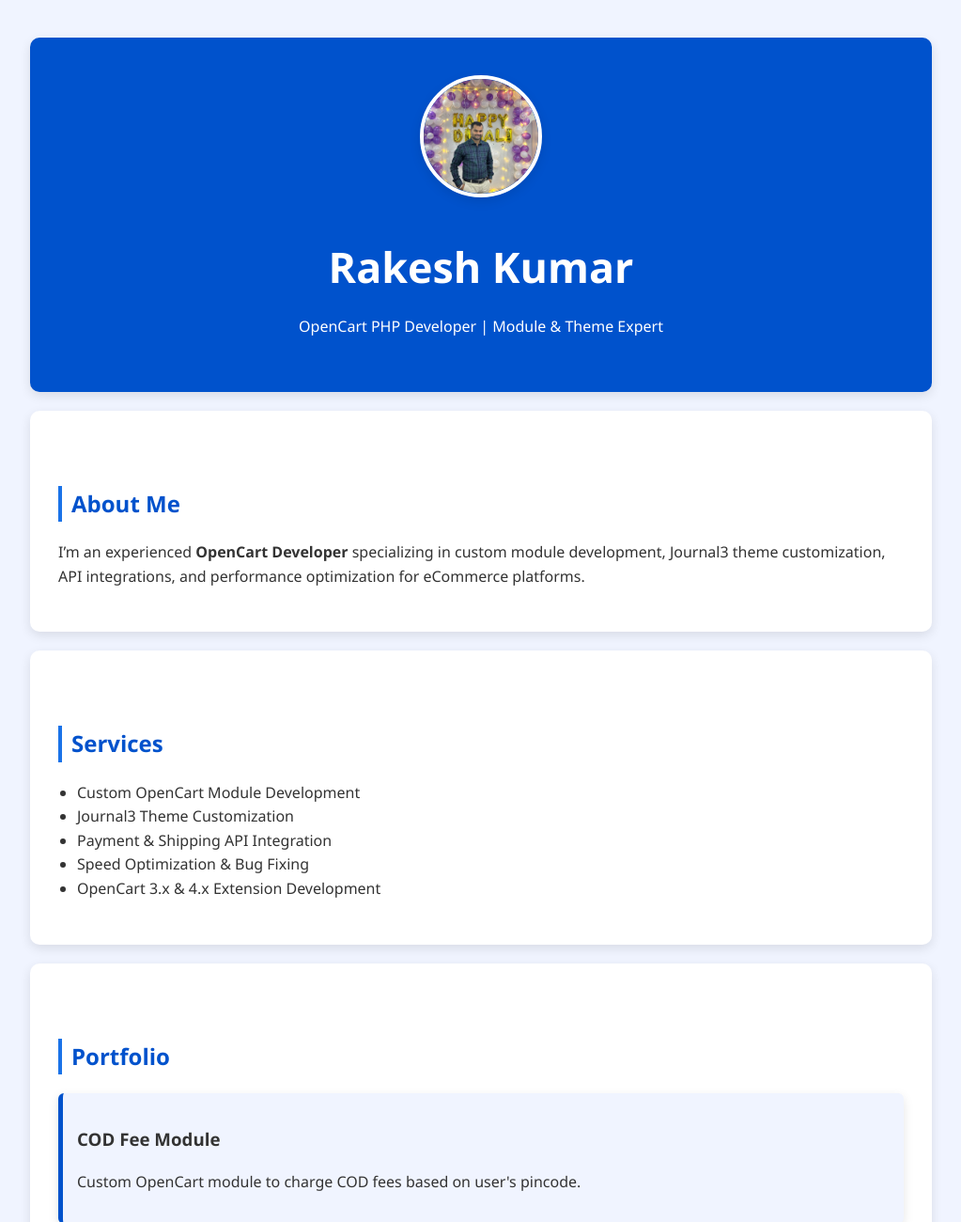
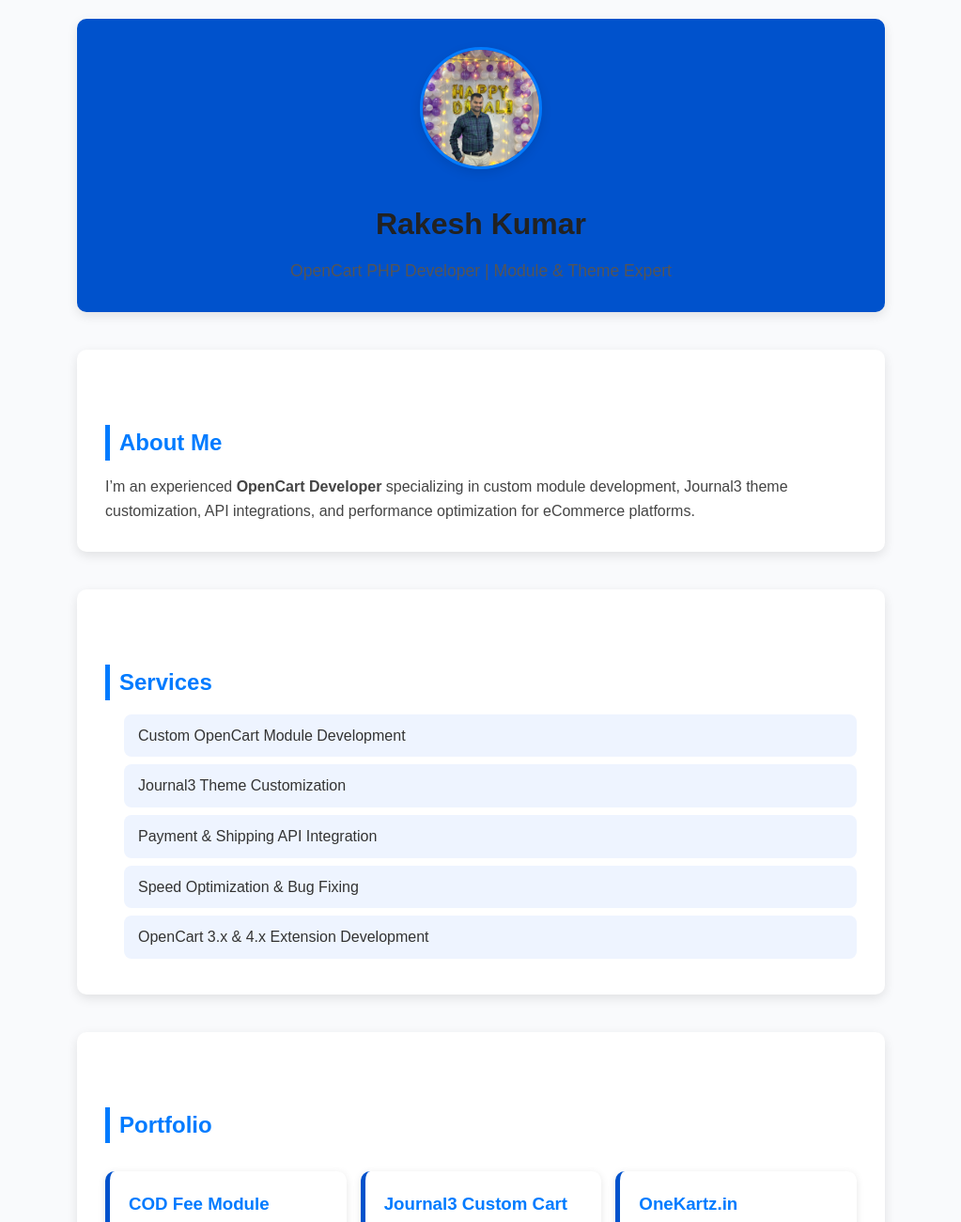
Before and after one commit to rakesh887/rakeshopencart, a plain HTML site: page index.html in a window 1280 px wide. Shown: the top 1300 px of the page at 94% size, without its empty margins (128-1151 px from the left). Drawn offline with Linux system fonts and the light colour scheme.

Commit message:
Update style.css

```diff
--- a/style.css
+++ b/style.css
@@ -88,3 +88,121 @@ footer {
   font-size: 0.9rem;
   color: #666;
 }
+
+/* Reset */
+* {
+  margin: 0;
+  padding: 0;
+  box-sizing: border-box;
+}
+
+body {
+  font-family: "Poppins", sans-serif;
+  background: #f9fafc;
+  color: #333;
+  line-height: 1.6;
+}
+
+.container {
+  max-width: 900px;
+  margin: 0 auto;
+  padding: 20px;
+}
+
+/* Header */
+header {
+  text-align: center;
+  padding: 30px 0;
+}
+
+.profile-img {
+  width: 130px;
+  height: 130px;
+  border-radius: 50%;
+  object-fit: cover;
+  border: 3px solid #007BFF;
+  margin-bottom: 15px;
+}
+
+h1 {
+  font-size: 2rem;
+  color: #222;
+}
+
+.tagline {
+  font-size: 1.1rem;
+  color: #555;
+}
+
+/* Sections */
+section {
+  margin-top: 40px;
+}
+
+h2 {
+  border-left: 5px solid #007BFF;
+  padding-left: 10px;
+  color: #007BFF;
+  margin-bottom: 15px;
+}
+
+p {
+  font-size: 1rem;
+  color: #444;
+}
+
+/* Services */
+.services ul {
+  list-style: none;
+}
+
+.services li {
+  background: #eef4ff;
+  margin: 8px 0;
+  padding: 10px 15px;
+  border-radius: 8px;
+}
+
+/* Portfolio */
+.portfolio-grid {
+  display: grid;
+  grid-template-columns: repeat(auto-fit, minmax(250px, 1fr));
+  gap: 15px;
+}
+
+.portfolio-item {
+  background: white;
+  border-radius: 10px;
+  box-shadow: 0 2px 8px rgba(0, 0, 0, 0.1);
+  padding: 20px;
+  transition: transform 0.2s ease;
+}
+
+.portfolio-item:hover {
+  transform: translateY(-5px);
+}
+
+.portfolio-item h3 {
+  margin-bottom: 10px;
+  color: #007BFF;
+}
+
+.portfolio-item a {
+  text-decoration: none;
+  color: #007BFF;
+}
+
+/* Contact */
+.contact p {
+  margin-bottom: 10px;
+}
+
+/* Footer */
+footer {
+  text-align: center;
+  margin-top: 40px;
+  padding: 20px 0;
+  color: #777;
+  font-size: 0.9rem;
+  border-top: 1px solid #ddd;
+}
```
